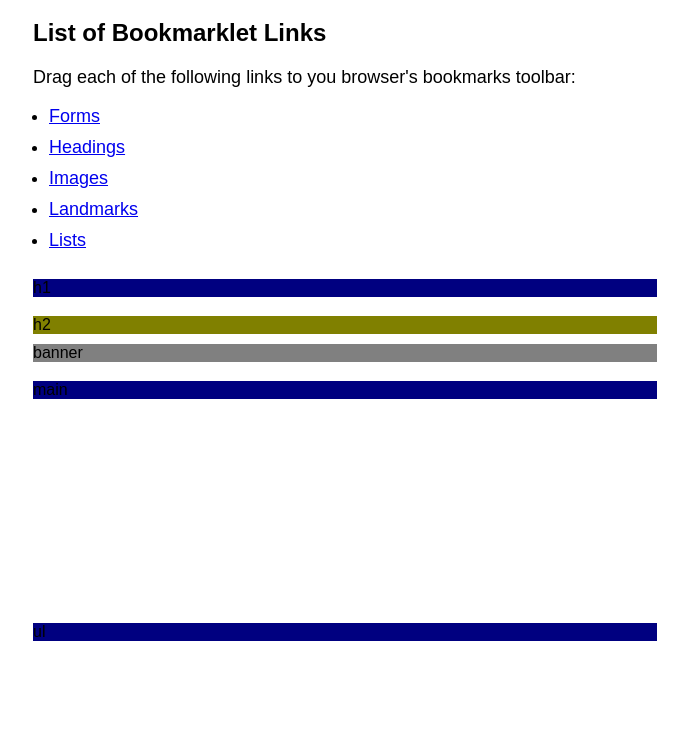
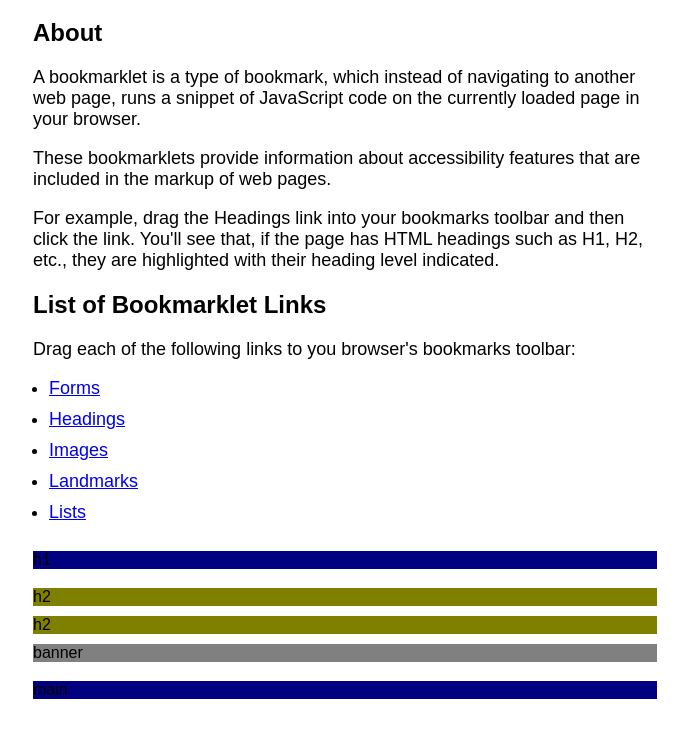
Before and after one commit to a11y-tools/bookmarklets, a website built with webpack: page index.html in a window 1280 px wide. Shown: the part 61-798 px from the top of the page, without its empty margins (295-983 px from the left). Built offline with nearby package versions, Linux system fonts and the light colour scheme.

Commit message:
Content updates

```diff
--- a/index.html
+++ b/index.html
@@ -19,6 +19,13 @@
       <h1>Accessibility Bookmarklets</h1>
     </header>
     <main>
+      <h2>About</h2>
+      <p>A bookmarklet is a type of bookmark, which instead of navigating to another web page, runs a snippet of JavaScript code on the currently loaded page in your browser.</p>
+
+      <p>These bookmarklets provide information about accessibility features that are included in the markup of web pages.</p>
+
+      <p>For example, drag the Headings link into your bookmarks toolbar and then click the link. You'll see that, if the page has HTML headings such as H1, H2, etc., they are highlighted with their heading level indicated.</p>
+
       <h2>List of Bookmarklet Links</h2>
       <p>Drag each of the following links to you browser's bookmarks toolbar:</p>
       <ul>
```
